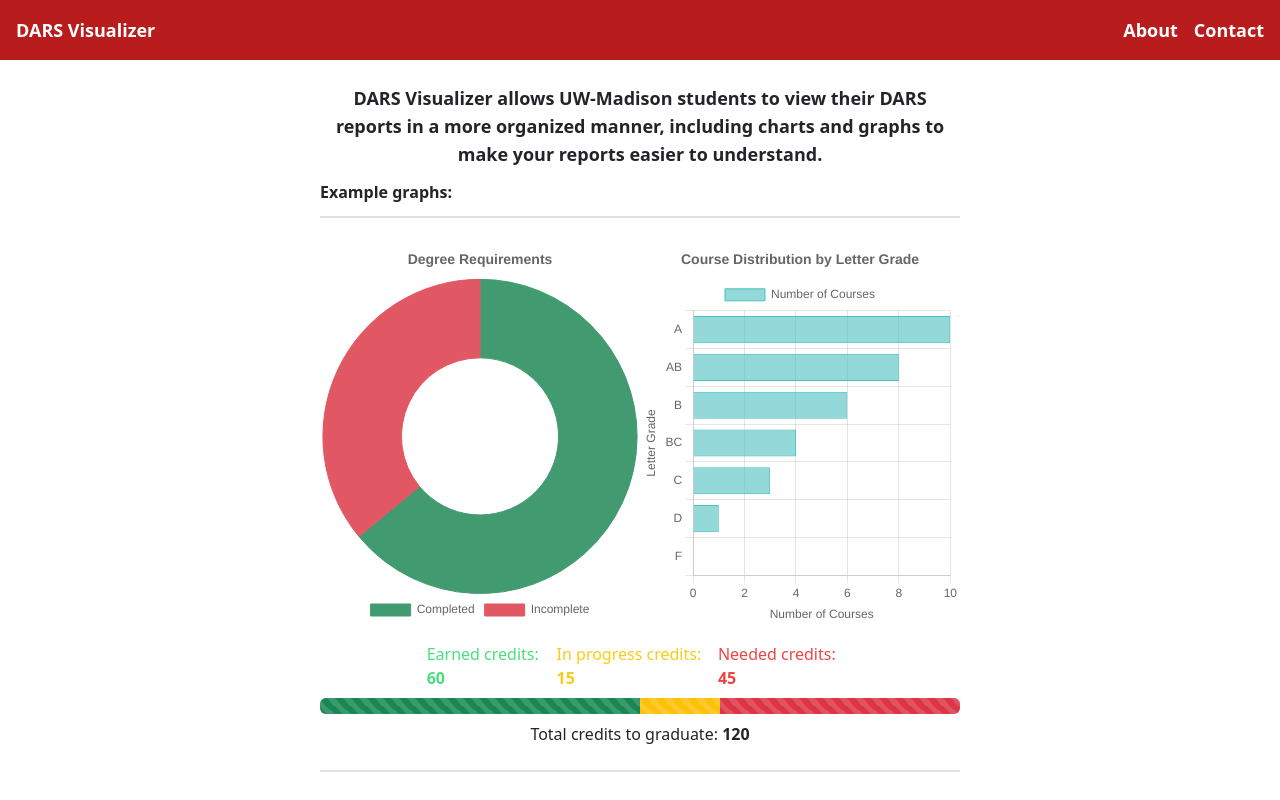
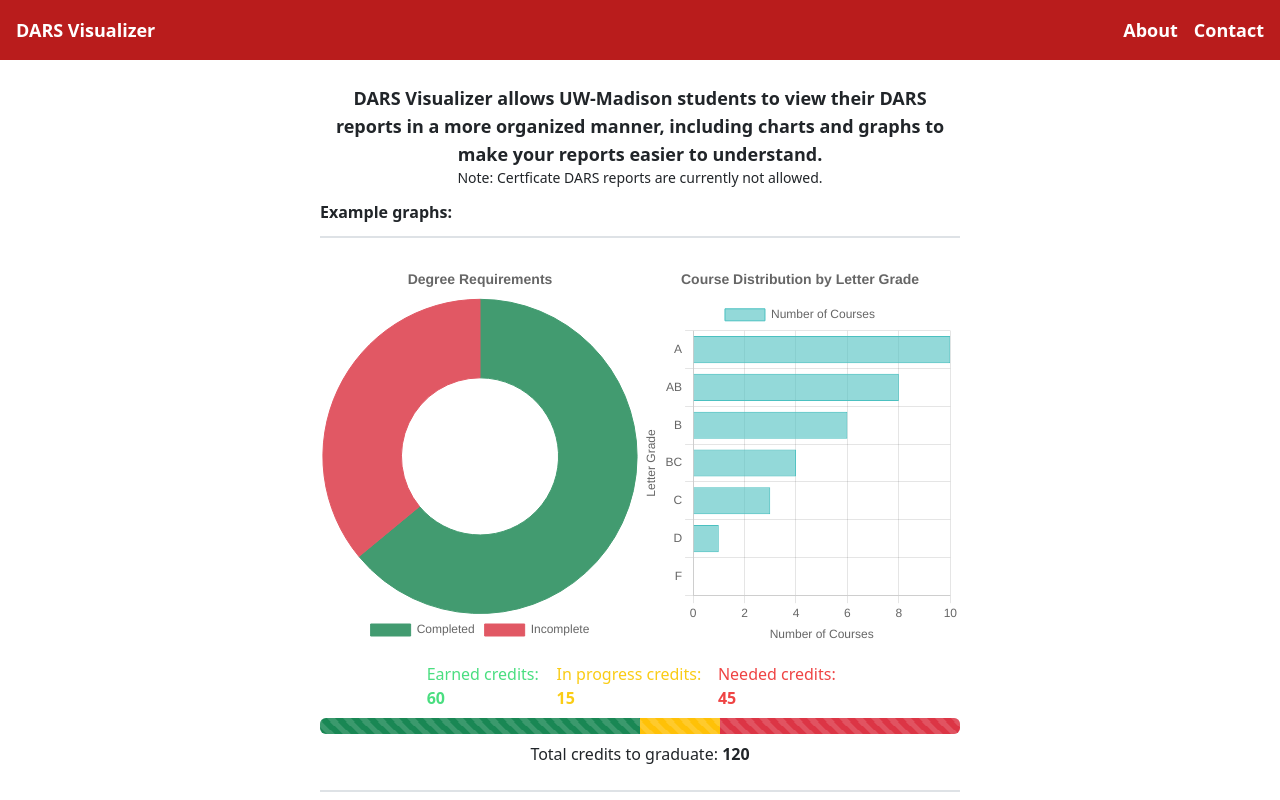
Before and after one commit to kyancox/DARS-Visualizer, a Next.js app: page / in a window 1280 px wide. Shown: the top 800 px of the page. Built offline with nearby package versions, Linux system fonts and the light colour scheme.

Commit message:
Note about certificates

```diff
--- a/app/page.tsx
+++ b/app/page.tsx
@@ -27,6 +27,7 @@ export default function Home() {
         {!data && (
           <div>
             <p className="text-center text-lg font-semibold mt-4">DARS Visualizer allows UW-Madison students to view their DARS reports in a more organized manner, including charts and graphs to make your reports easier to understand.</p>
+            <p className="text-sm font-medium text-center">Note: Certficate DARS reports are currently not allowed.</p>
             <p className="font-bold my-3">Example graphs:</p>
             <div>
               <div className='border mb-6' />
```
